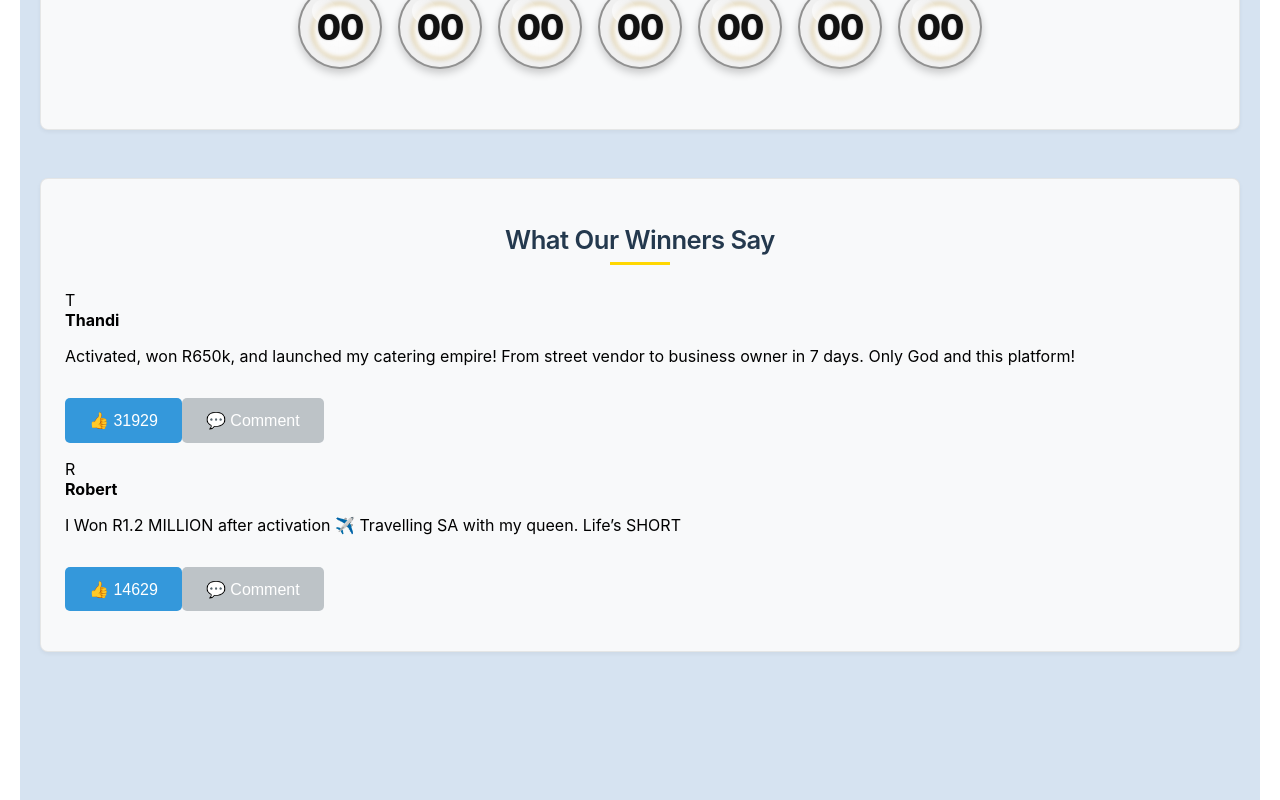
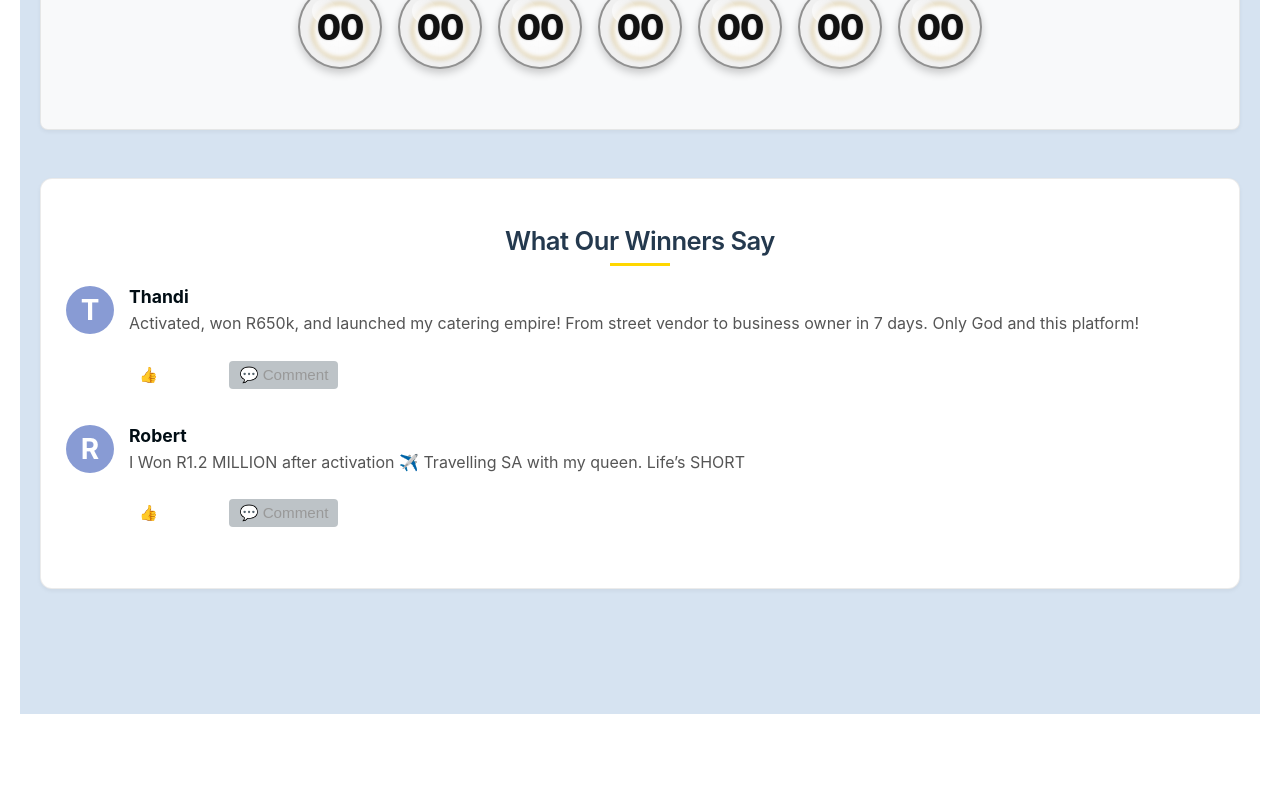
Before and after one commit to omas1st/successplatform, a React (Create React App) app: page / in a window 1280 px wide. Shown: the part 2124-2924 px from the top of the page. After the commit the page ends 2838 px from the top, so only its background shows below. Built offline with nearby package versions, Linux system fonts and the light colour scheme; no server answers; the HTML template or start-up script is replaced by a standard one.

Commit message:
Update Home.css

```diff
--- a/src/pages/Home.css
+++ b/src/pages/Home.css
@@ -204,3 +204,106 @@
         justify-content: center;
     }
 }
+
+/* Testimonials Section */
+.testimonials-section {
+    background: white;
+    padding: 25px;
+    margin-bottom: 25px;
+    border: 1px solid rgba(0,0,0,0.08);
+    border-radius: 12px;
+}
+
+.testimonials-section h2 {
+    color: var(--primary-blue);
+    font-size: 1.6rem;
+    margin-bottom: 20px;
+    text-align: center;
+    font-weight: 600;
+    letter-spacing: -0.5px;
+    position: relative;
+    padding-bottom: 10px;
+}
+
+.testimonials-section h2::after {
+    content: '';
+    position: absolute;
+    bottom: 0;
+    left: 50%;
+    transform: translateX(-50%);
+    width: 60px;
+    height: 3px;
+    background: var(--accent-gold);
+}
+
+.testimonial {
+    display: flex;
+    align-items: flex-start;
+    margin-bottom: 20px;
+}
+
+.avatar {
+    flex-shrink: 0;
+    width: 48px;
+    height: 48px;
+    background: var(--premium-blue);
+    color: white;
+    font-size: 1.75rem;
+    font-weight: bold;
+    border-radius: 50%;
+    display: flex;
+    align-items: center;
+    justify-content: center;
+    margin-right: 15px;
+}
+
+.testimonial-content {
+    flex: 1;
+}
+
+.testimonial-content strong {
+    display: block;
+    font-size: 1.1rem;
+    margin-bottom: 5px;
+    color: var(--professional-gray);
+}
+
+.testimonial-content p {
+    margin: 0 0 10px;
+    color: #555;
+    line-height: 1.4;
+}
+
+.testimonial-actions {
+    display: flex;
+    align-items: center;
+    gap: 15px;
+}
+
+.like-button,
+.comment-link {
+    background: none;
+    border: none;
+    font-size: 0.95rem;
+    cursor: pointer;
+    display: inline-flex;
+    align-items: center;
+    gap: 5px;
+    padding: 5px 10px;
+    border-radius: 4px;
+    transition: background 0.2s ease;
+}
+
+.like-button:hover {
+    background: rgba(0, 0, 0, 0.05);
+}
+
+.like-button.liked {
+    background: #007bff;
+    color: white;
+}
+
+.comment-link {
+    color: #999;
+    cursor: not-allowed;
+}
```
Lines whose indentation alone changed are shown as unchanged.
